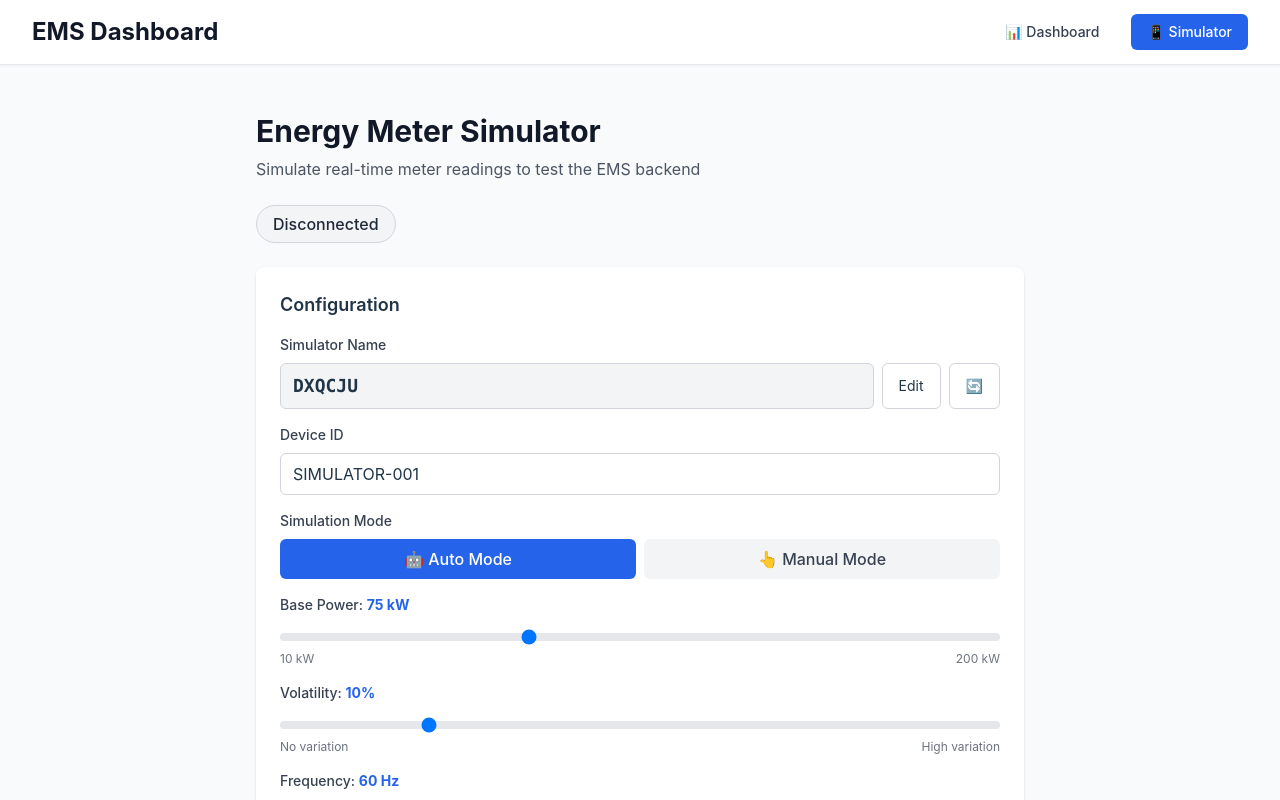
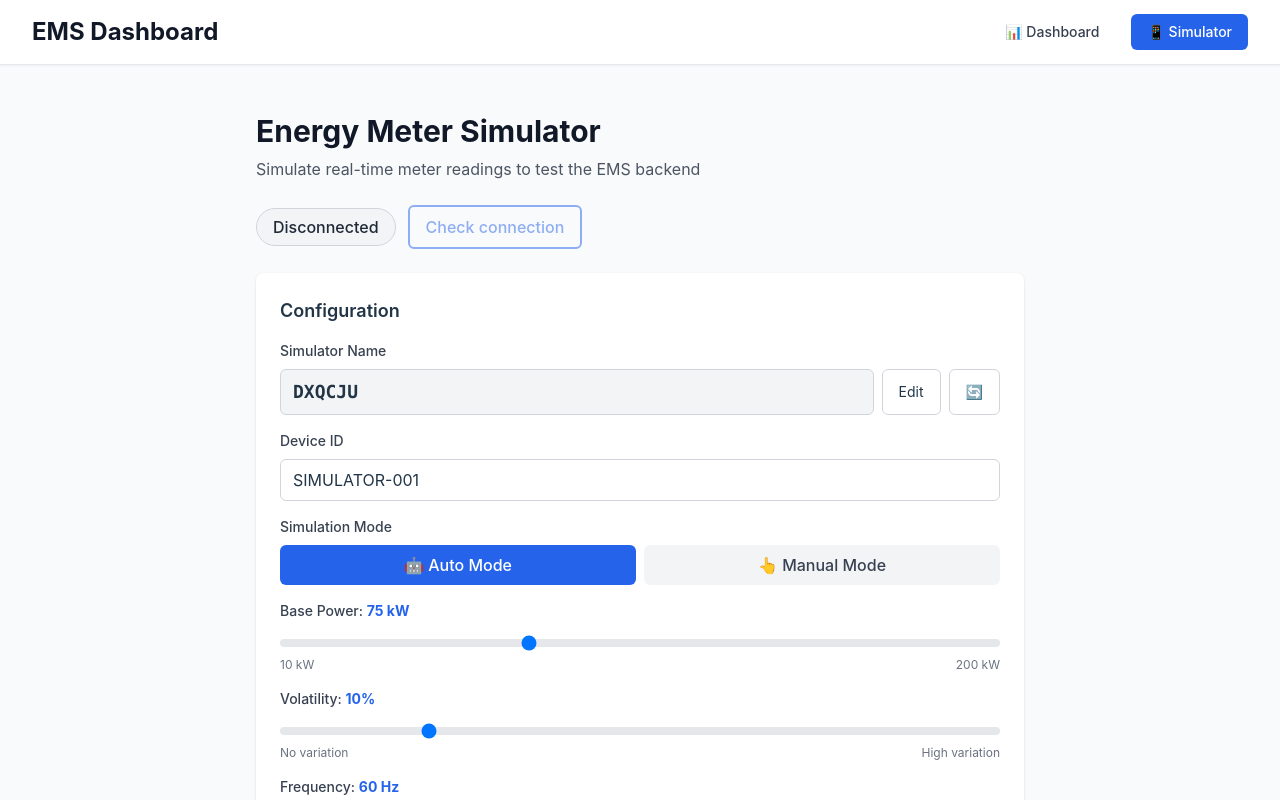
Before and after one commit to Zhihong0321/Eternalgy-EMS, a React (Vite) app in the folder frontend/: page / in a window 1280 px wide. Both pictures are taken after a click on the button "📱 Simulator". Shown: the top 800 px of the page. Built offline with nearby package versions, Linux system fonts and the light colour scheme; no server answers.

Commit message:
Improve simulator handshake diagnostics

```diff
--- a/frontend/src/hooks/useWebSocket.ts
+++ b/frontend/src/hooks/useWebSocket.ts
@@ -3,13 +3,22 @@ import { useEffect, useRef, useState, useCallback } from 'react'
 interface UseWebSocketReturn {
   ws: WebSocket | null
   isConnected: boolean
-  send: (data: any) => void
+  send: (data: any) => boolean
   lastMessage: any
+  connectionError: string | null
+}
+
+const readyStateMap: Record<number, string> = {
+  0: 'CONNECTING',
+  1: 'OPEN',
+  2: 'CLOSING',
+  3: 'CLOSED',
 }
 
 export function useWebSocket(url: string): UseWebSocketReturn {
   const [isConnected, setIsConnected] = useState(false)
   const [lastMessage, setLastMessage] = useState<any>(null)
+  const [connectionError, setConnectionError] = useState<string | null>(null)
   const wsRef = useRef<WebSocket | null>(null)
   const reconnectTimeoutRef = useRef<number>()
 
@@ -18,8 +27,9 @@ export function useWebSocket(url: string): UseWebSocketReturn {
       const websocket = new WebSocket(url)
 
       websocket.onopen = () => {
-        console.log('✅ WebSocket connected')
+        console.log(`✅ WebSocket connected to ${url}`)
         setIsConnected(true)
+        setConnectionError(null)
       }
 
       websocket.onmessage = (event) => {
@@ -33,12 +43,19 @@ export function useWebSocket(url: string): UseWebSocketReturn {
 
       websocket.onerror = (error) => {
         console.error('❌ WebSocket error:', error)
+        setConnectionError('WebSocket encountered an error. Check console for details.')
       }
 
-      websocket.onclose = () => {
-        console.log('WebSocket disconnected')
+      websocket.onclose = (event) => {
+        const reason = event.reason || readyStateMap[websocket.readyState] || 'unknown'
+        const message = `WebSocket disconnected (code: ${event.code}${event.reason ? `, reason: ${event.reason}` : ''})`
+        console.log(message)
         setIsConnected(false)
         wsRef.current = null
+
+        if (!event.wasClean) {
+          setConnectionError(`Connection closed unexpectedly (${reason}). Retrying...`)
+        }
 
         // Attempt to reconnect after 3 seconds
         reconnectTimeoutRef.current = window.setTimeout(() => {
@@ -50,6 +67,7 @@ export function useWebSocket(url: string): UseWebSocketReturn {
       wsRef.current = websocket
     } catch (error) {
       console.error('Failed to create WebSocket:', error)
+      setConnectionError('Failed to create WebSocket connection.')
     }
   }, [url])
 
@@ -69,8 +87,15 @@ export function useWebSocket(url: string): UseWebSocketReturn {
   const send = useCallback((data: any) => {
     if (wsRef.current && wsRef.current.readyState === WebSocket.OPEN) {
       wsRef.current.send(JSON.stringify(data))
+      console.debug(`📤 Sent WebSocket message: ${data.type || 'unknown-type'}`)
+      return true
     } else {
-      console.warn('WebSocket is not connected')
+      const readyState = wsRef.current?.readyState ?? WebSocket.CLOSED
+      const stateLabel = readyStateMap[readyState] || 'UNKNOWN'
+      const message = `WebSocket is not connected (state: ${stateLabel}). Dropped message ${data.type || 'unknown-type'}`
+      console.warn(message)
+      setConnectionError(message)
+      return false
     }
   }, [])
 
@@ -79,5 +104,6 @@ export function useWebSocket(url: string): UseWebSocketReturn {
     isConnected,
     send,
     lastMessage,
+    connectionError,
   }
 }
--- a/frontend/src/pages/Simulator.tsx
+++ b/frontend/src/pages/Simulator.tsx
@@ -1,4 +1,4 @@
-import { useState, useEffect, useMemo } from 'react'
+import { useState, useEffect, useMemo, useCallback, useRef } from 'react'
 import { useWebSocket } from '../hooks/useWebSocket'
 import Button from '../components/Button'
 import Badge from '../components/Badge'
@@ -8,13 +8,29 @@ import { resolveWebSocketUrl } from '../config'
 
 const DEFAULT_WS_URL = 'ws://localhost:3000'
 
+type HandshakeState = 'idle' | 'pending' | 'success' | 'warning' | 'error'
+
+const HANDSHAKE_COLORS: Record<Exclude<HandshakeState, 'idle'>, 'brand' | 'success' | 'warning' | 'danger'> = {
+  pending: 'brand',
+  success: 'success',
+  warning: 'warning',
+  error: 'danger',
+}
+
+const HANDSHAKE_MESSAGES: Record<Exclude<HandshakeState, 'idle'>, string> = {
+  pending: 'Awaiting confirmation from dashboard...',
+  success: 'Dashboard confirmed and ready to receive data',
+  warning: 'No dashboard connected yet',
+  error: 'Handshake failed. Check dashboard status.',
+}
+
 export default function Simulator() {
   const wsUrl = useMemo(() => {
     const resolved = resolveWebSocketUrl()
     return resolved || DEFAULT_WS_URL
   }, [])
 
-  const { isConnected, send, lastMessage } = useWebSocket(wsUrl)
+  const { isConnected, send, lastMessage, connectionError } = useWebSocket(wsUrl)
 
   const [simulatorName, setSimulatorName] = useState(() => generateSimulatorName())
   const [isEditingName, setIsEditingName] = useState(false)
@@ -29,24 +45,119 @@ export default function Simulator() {
   const [sentCount, setSentCount] = useState(0)
   const [simulationMode, setSimulationMode] = useState<'auto' | 'manual'>('auto')
   const [fastForwardSpeed, setFastForwardSpeed] = useState(1) // 1x to 30x
+  const [handshakeStatus, setHandshakeStatus] = useState<HandshakeState>('idle')
+  const [handshakeDetails, setHandshakeDetails] = useState('')
+  const [eventLog, setEventLog] = useState<string[]>([])
+
+  const pushLog = useCallback((entry: string) => {
+    setEventLog((prev) => {
+      const timestamp = new Date().toLocaleTimeString()
+      const next = [`[${timestamp}] ${entry}`, ...prev]
+      return next.slice(0, 50)
+    })
+  }, [])
+
+  const previousConnectionRef = useRef(isConnected)
+
+  useEffect(() => {
+    if (isConnected && !previousConnectionRef.current) {
+      pushLog(`Connected to ${wsUrl}`)
+    } else if (!isConnected && previousConnectionRef.current) {
+      pushLog('Connection lost. Waiting to reconnect...')
+      setHandshakeStatus('idle')
+      setHandshakeDetails('')
+    }
+
+    previousConnectionRef.current = isConnected
+  }, [isConnected, pushLog, wsUrl])
+
+  useEffect(() => {
+    if (connectionError) {
+      pushLog(connectionError)
+    }
+  }, [connectionError, pushLog])
+
+  const requestHandshake = useCallback(() => {
+    const didSend = send({
+      type: 'simulator:handshake',
+      deviceId,
+      simulatorName,
+    })
+
+    if (didSend) {
+      setHandshakeStatus('pending')
+      setHandshakeDetails('Waiting for dashboard confirmation...')
+      pushLog('Sent handshake request to EMS backend')
+    } else {
+      setHandshakeStatus('error')
+      setHandshakeDetails('Unable to send handshake. Check connection logs.')
+      pushLog('Failed to send handshake request - WebSocket not connected')
+    }
+  }, [deviceId, simulatorName, send, pushLog])
 
   // Register as simulator when connected
   useEffect(() => {
     if (isConnected) {
-      send({
+      const didRegister = send({
         type: 'simulator:register',
         deviceId,
         simulatorName,
       })
+
+      if (!didRegister) {
+        pushLog('Registration message could not be sent. Waiting for reconnection...')
+      }
     }
-  }, [isConnected, deviceId, simulatorName, send])
+  }, [isConnected, deviceId, simulatorName, send, pushLog])
 
-  // Handle acknowledgments
+  // Handle acknowledgments and handshake lifecycle
   useEffect(() => {
-    if (lastMessage?.type === 'simulator:acknowledged') {
+    if (!lastMessage) return
+
+    if (lastMessage.type === 'simulator:registered') {
+      pushLog(`Simulator registered as ${lastMessage.simulatorName} (${lastMessage.deviceId})`)
+      requestHandshake()
+      return
+    }
+
+    if (lastMessage.type === 'simulator:handshake-ack') {
+      const status: Exclude<HandshakeState, 'idle'> =
+        lastMessage.status === 'ok'
+          ? 'success'
+          : lastMessage.status === 'warning'
+            ? 'warning'
+            : 'error'
+
+      setHandshakeStatus(status)
+
+      const message = typeof lastMessage.message === 'string'
+        ? lastMessage.message
+        : HANDSHAKE_MESSAGES[status]
+
+      setHandshakeDetails(message)
+      pushLog(message)
+
+      return
+    }
+
+    if (lastMessage.type === 'simulator:acknowledged') {
       setSentCount((prev) => prev + 1)
+      if (lastMessage.reading?.timestamp) {
+        const time = new Date(lastMessage.reading.timestamp).toLocaleTimeString()
+        pushLog(`Reading acknowledged at ${time}`)
+      }
+      return
     }
-  }, [lastMessage])
+
+    if (lastMessage.type === 'error') {
+      setHandshakeStatus('error')
+      const message = typeof lastMessage.message === 'string'
+        ? lastMessage.message
+        : 'Server reported an unexpected error.'
+      setHandshakeDetails(message)
+      pushLog(`Server error: ${message}`)
+    }
+  }, [lastMessage, pushLog, requestHandshake])
 
   // Handle interval update with data wipe
   const handleUpdateInterval = async () => {
@@ -107,9 +218,10 @@ export default function Simulator() {
       // When fast-forwarding, send multiple readings
       const readingsToSend = fastForwardSpeed > 1 ? Math.ceil(fastForwardSpeed) : 1
 
+      let failedToSend = false
       for (let i = 0; i < readingsToSend; i++) {
         const timeOffset = i * (interval * 1000)
-        send({
+        const didSend = send({
           type: 'simulator:reading',
           deviceId,
           simulatorName,
@@ -118,17 +230,26 @@ export default function Simulator() {
           frequency: parseFloat(frequency.toFixed(2)),
           readingInterval: interval,
         })
+
+        if (!didSend) {
+          failedToSend = true
+          break
+        }
+      }
+
+      if (failedToSend) {
+        pushLog('Reading dispatch skipped: WebSocket not connected. Simulator will retry automatically.')
       }
     }, effectiveInterval)
 
     return () => window.clearInterval(timer)
-  }, [isRunning, isConnected, power, manualPower, volatility, interval, deviceId, simulatorName, frequency, send, simulationMode, fastForwardSpeed])
+  }, [isRunning, isConnected, power, manualPower, volatility, interval, deviceId, simulatorName, frequency, send, simulationMode, fastForwardSpeed, pushLog])
 
   const handleSendOnce = () => {
     const variation = (Math.random() - 0.5) * 2 * (volatility / 100)
     const currentPower = power * (1 + variation)
 
-    send({
+    const didSend = send({
       type: 'simulator:reading',
       deviceId,
       totalPowerKw: parseFloat(currentPower.toFixed(2)),
@@ -136,6 +257,12 @@ export default function Simulator() {
       frequency: parseFloat(frequency.toFixed(2)),
       readingInterval: interval,
     })
+
+    if (didSend) {
+      pushLog('Manual reading sent to EMS backend')
+    } else {
+      pushLog('Manual reading could not be sent. Check WebSocket connection.')
+    }
   }
 
   return (
@@ -152,12 +279,30 @@ export default function Simulator() {
         </div>
 
         {/* Connection Status */}
-        <div className="mb-6 flex items-center gap-4">
+        <div className="mb-6 flex flex-wrap items-center gap-3">
           <Badge
             variant="lg"
             color={isConnected ? 'available' : 'offline'}
             text={isConnected ? 'Connected' : 'Disconnected'}
           />
+
+          {handshakeStatus !== 'idle' && (
+            <Chip
+              variant="tint"
+              color={HANDSHAKE_COLORS[handshakeStatus as Exclude<HandshakeState, 'idle'>]}
+            >
+              {handshakeDetails || HANDSHAKE_MESSAGES[handshakeStatus as Exclude<HandshakeState, 'idle'>]}
+            </Chip>
+          )}
+
+          <Button
+            variant="border"
+            color="primary"
+            onClick={requestHandshake}
+            disabled={!isConnected || handshakeStatus === 'pending'}
+          >
+            {handshakeStatus === 'pending' ? 'Checking...' : 'Check connection'}
+          </Button>
 
           {isRunning && (
             <Chip variant="filled" color="success">
@@ -479,6 +624,23 @@ export default function Simulator() {
           </div>
         </div>
 
+        {/* Connection Log */}
+        <div className="mt-6 bg-white shadow rounded-lg p-6">
+          <h3 className="text-lg font-semibold mb-3">Connection Log</h3>
+          <div className="h-48 overflow-y-auto bg-gray-50 border border-gray-200 rounded-md p-3 font-mono text-xs text-gray-700 space-y-1">
+            {eventLog.length > 0 ? (
+              eventLog.map((entry, index) => (
+                <div key={`${index}-${entry}`}>{entry}</div>
+              ))
+            ) : (
+              <p className="text-gray-500">Connection events will appear here.</p>
+            )}
+          </div>
+          {connectionError && (
+            <p className="text-sm text-red-600 mt-3">{connectionError}</p>
+          )}
+        </div>
+
         {/* Instructions */}
         <div className="mt-6 bg-blue-50 border border-blue-200 rounded-lg p-4">
           <h4 className="font-semibold text-blue-900 mb-2">📱 How to Use:</h4>
```
Also changed, not shown: 1 other file (tests, documents, lock files or other folders).
